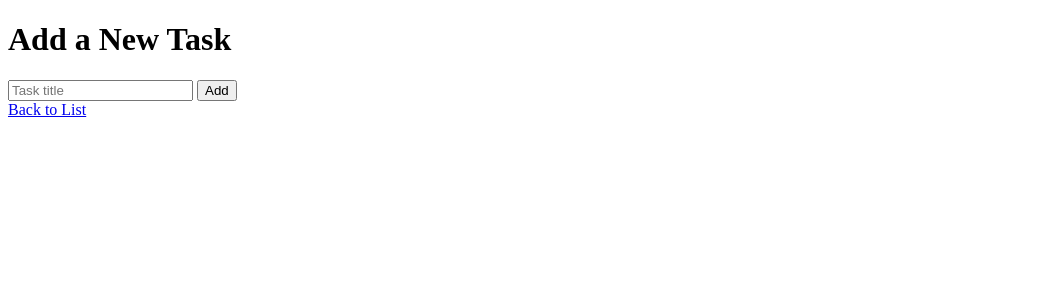
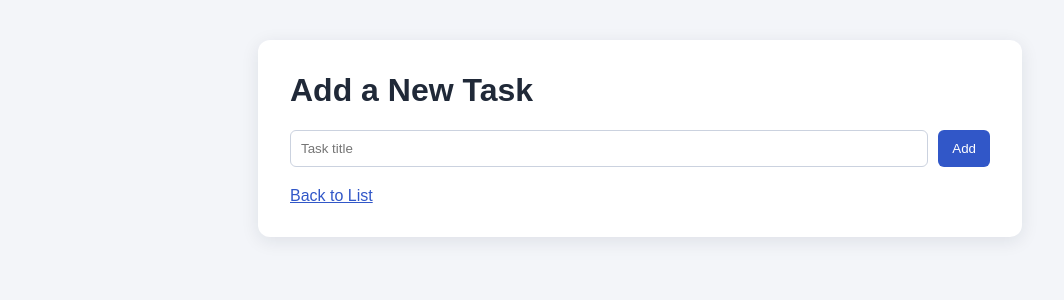
Before and after one commit to kanakmehta/BackendDevelopment, a Django app: page /add/ in a window 1280 px wide. Shown: the top 300 px of the page, without its empty margins (0-1064 px from the left). Run offline with Django 5.2, Linux system fonts and the light colour scheme.

Commit message:
v1 modification done

```diff
--- /dev/null
+++ b/Backend Lab/lab_06/django_todo_app/todo/static/todo/style.css
@@ -0,0 +1,32 @@
+body {
+    margin: 0;
+    padding: 40px 16px;
+    background: #f3f5f9;
+    color: #202938;
+    font-family: Arial, sans-serif;
+}
+.container {
+    max-width: 700px;
+    margin: 0 auto;
+    padding: 32px;
+    background: white;
+    border-radius: 12px;
+    box-shadow: 0 4px 18px #17203318;
+}
+h1 { margin-top: 0; }
+a { color: #3157c8; margin-right: 12px; }
+.button, button {
+    display: inline-block;
+    padding: 10px 14px;
+    border: 0;
+    border-radius: 6px;
+    background: #3157c8;
+    color: white;
+    text-decoration: none;
+    cursor: pointer;
+}
+.task-list { list-style: none; padding: 0; margin-top: 24px; }
+.task-item { display: flex; justify-content: space-between; gap: 16px; padding: 14px 0; border-bottom: 1px solid #e5e8ef; }
+.empty { color: #687386; padding: 14px 0; }
+.task-form { display: flex; gap: 10px; margin: 20px 0; }
+.task-form input { flex: 1; padding: 10px; border: 1px solid #cbd2df; border-radius: 6px; }
--- a/Backend Lab/lab_06/django_todo_app/todo/templates/todo/add_task.html
+++ b/Backend Lab/lab_06/django_todo_app/todo/templates/todo/add_task.html
@@ -1,15 +1,13 @@
-<!DOCTYPE html>
-<html>
-<head>
-    <title>Add Task</title>
-</head>
-<body>
+{% extends "todo/base.html" %}
+
+{% block title %}Add Task{% endblock %}
+
+{% block content %}
     <h1>Add a New Task</h1>
-    <form method="post">
+    <form method="post" class="task-form">
         {% csrf_token %}
         <input type="text" name="title" placeholder="Task title" required>
         <button type="submit">Add</button>
     </form>
     <a href="{% url 'task_list' %}">Back to List</a>
-</body>
-</html>
+{% endblock %}
--- /dev/null
+++ b/Backend Lab/lab_06/django_todo_app/todo/templates/todo/base.html
@@ -0,0 +1,15 @@
+{% load static %}
+<!DOCTYPE html>
+<html lang="en">
+<head>
+    <meta charset="UTF-8">
+    <meta name="viewport" content="width=device-width, initial-scale=1.0">
+    <title>{% block title %}To-Do App{% endblock %}</title>
+    <link rel="stylesheet" href="{% static 'todo/style.css' %}">
+</head>
+<body>
+    <main class="container">
+        {% block content %}{% endblock %}
+    </main>
+</body>
+</html>
```
Also changed, not shown: Backend Lab/lab_06/django_todo_app/todo/templates/todo/includes/task_list_items.html (added, +15 -0 lines), Backend Lab/lab_06/django_todo_app/todo/templates/todo/task_list.html (+8 -24 lines).
